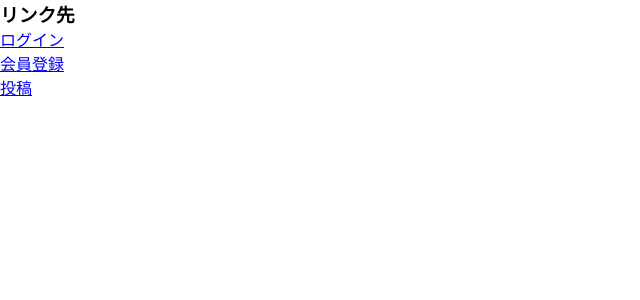
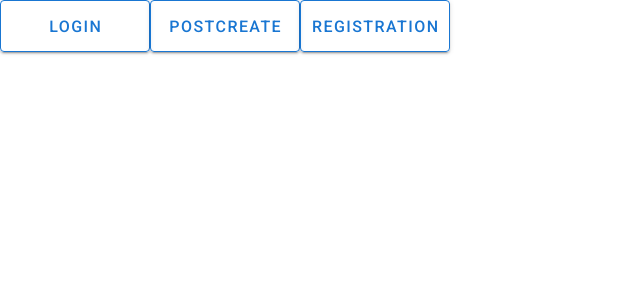
Before and after one commit to yuuki-kurose/m-beauty2, a Vue app: page / in a window 1280 px wide. Shown: the top 300 px of the page, without its empty margins (0-640 px from the left). Built offline with nearby package versions, Linux system fonts and the light colour scheme.

Commit message:
Vue.appのリンクを<v-btn to="">に書換え

```diff
--- a/src/App.vue
+++ b/src/App.vue
@@ -1,14 +1,30 @@
 <template>
   <div>
-    <h3>リンク先</h3>
-    <router-link to="/Login-m.vue">ログイン</router-link><br>
-
-    <router-link to="PostCreate-m.vue">会員登録</router-link><br>
-
-    <router-link to="Registration-m.vue">投稿</router-link><br>
     <router-view></router-view>
-
     <v-app>
+      <v-form>
+        <v-btn to="/Login-m.vue"
+          width="150px"
+          color="primary"
+          elevation="2"
+          outlined
+          x-large
+        >Login</v-btn>
+        <v-btn to="/PostCreate-m.vue"
+          width="150px"
+          color="primary"
+          elevation="2"
+          outlined
+          x-large
+        >PostCreate</v-btn>
+        <v-btn to="Registration-m.vue"
+          width="150px"
+          color="primary"
+          elevation="2"
+          outlined
+          x-large
+        >Registration</v-btn>
+      </v-form>
     </v-app>
   </div>
 </template>
```
